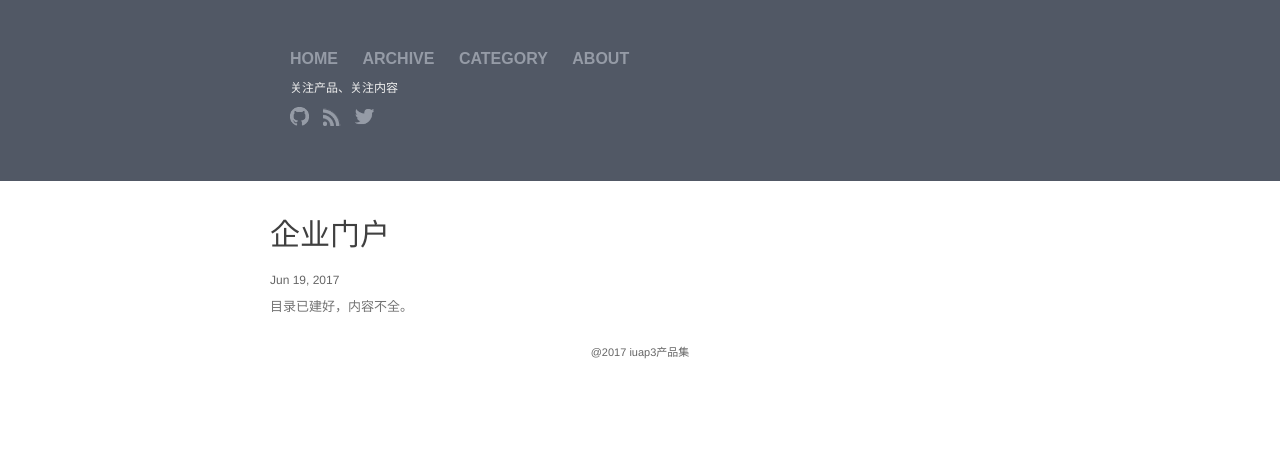
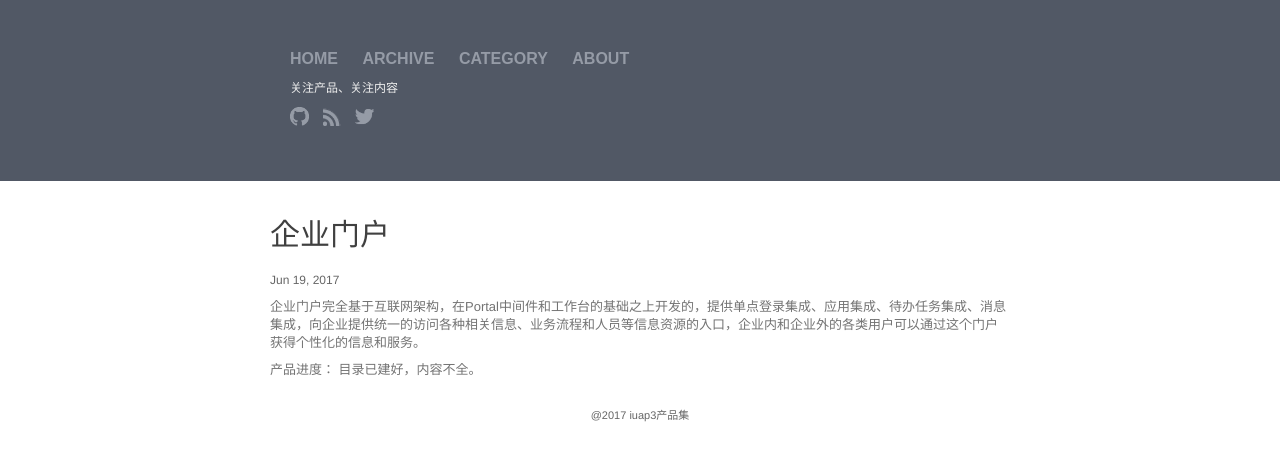
Before and after one commit to walllFlower/blog, a Jekyll site: the page built from _posts/2017-06-19-integration_portal.md, in a window 1280 px wide. Shown: the top 461 px of the page. Built offline with Jekyll 4.4.1, drawn with Linux system fonts in a browser that asks for light colours; comment, search, counter and statistics services are not loaded.

Commit message:
Update 2017-06-19-integration_portal.md

```diff
--- a/_posts/2017-06-19-integration_portal.md
+++ b/_posts/2017-06-19-integration_portal.md
@@ -5,4 +5,7 @@ date:   2017-06-19 14:57:32
 categories: 产品文档 集成平台
 ---
 
+企业门户完全基于互联网架构，在Portal中间件和工作台的基础之上开发的，提供单点登录集成、应用集成、待办任务集成、消息集成，向企业提供统一的访问各种相关信息、业务流程和人员等信息资源的入口，企业内和企业外的各类用户可以通过这个门户获得个性化的信息和服务。
+
+产品进度：
 目录已建好，内容不全。
```
